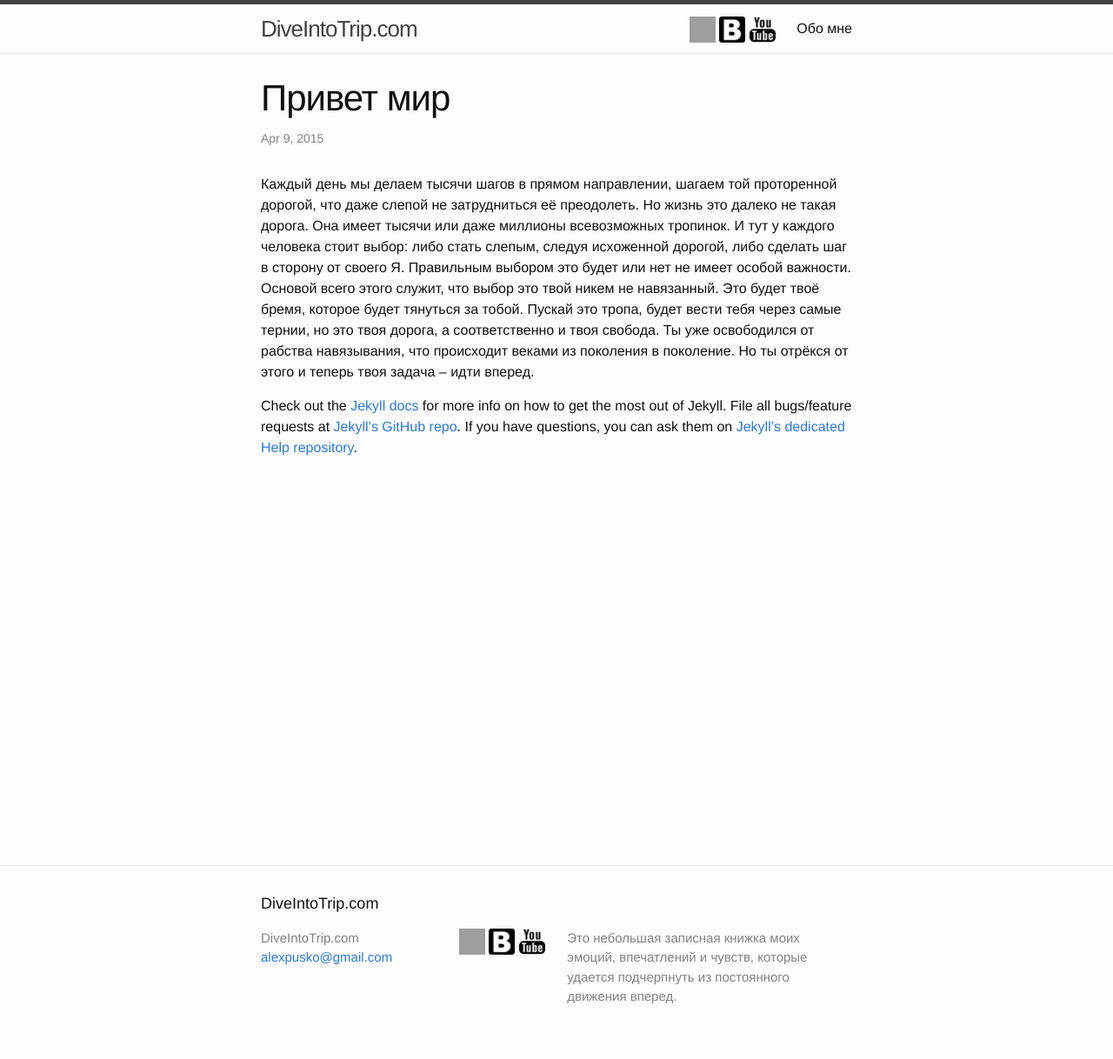
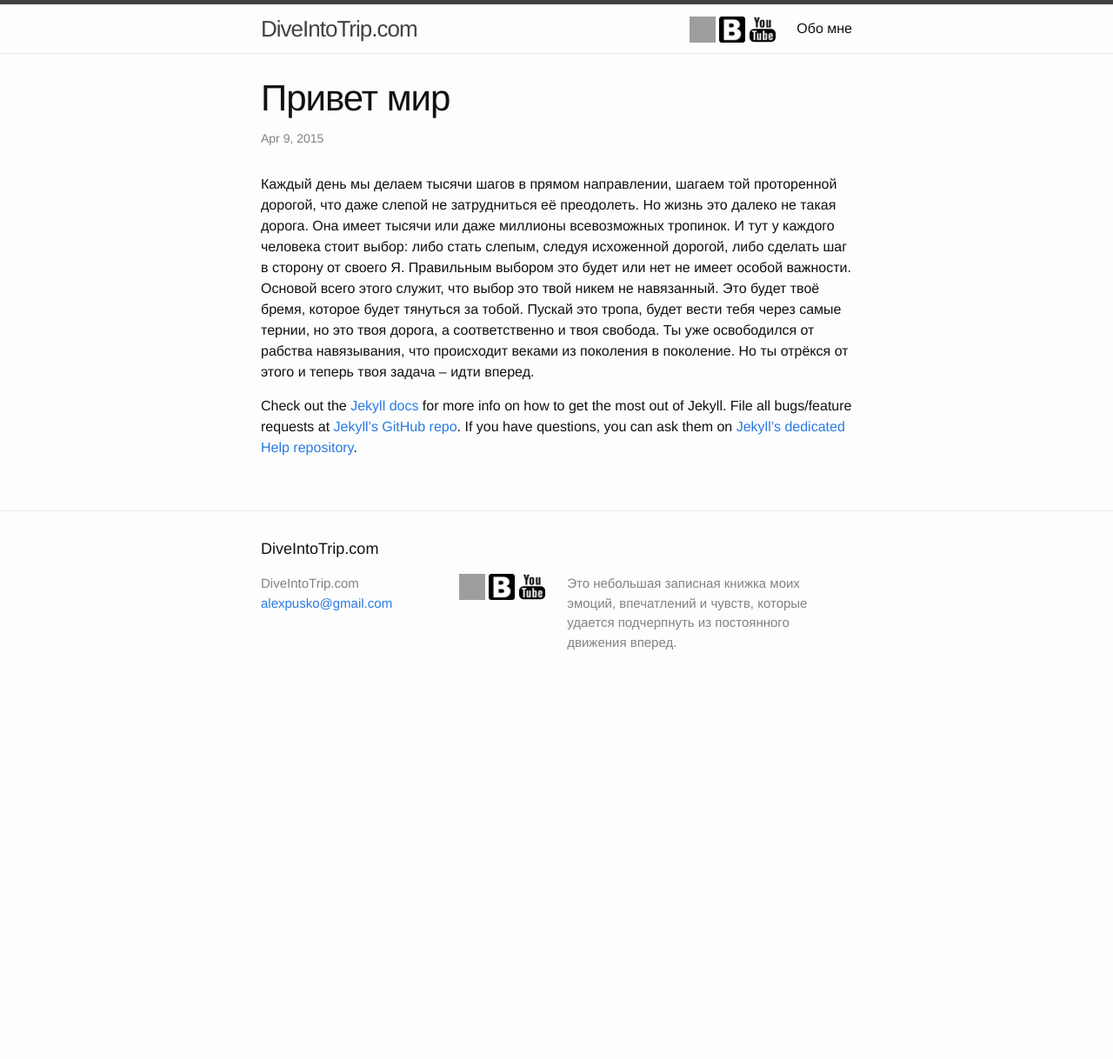
Before and after one commit to apusko/apusko, a Jekyll site: the page built from _posts/2015-04-09-welcome-to-jekyll.markdown, in a window 1280 px wide. Shown: the whole page at 87% size. Built offline with Jekyll 4.4.1, drawn with Linux system fonts in a browser that asks for light colours; nearby versions of some CDN libraries; after the commit the page ends 900 px from its top, so only the background shows below that; grey boxes are pictures that could not be loaded.

Commit message:
edit comments

```diff
--- a/_includes/comments.html
+++ b/_includes/comments.html
@@ -1,6 +1,5 @@
-<div class="videoWrapper">
+
 <div id="vk_comments"></div>
 <script type="text/javascript">
 VK.Widgets.Comments("vk_comments", {limit: 10, width: "665", attach: "*"});
 </script>
-</div>
```
